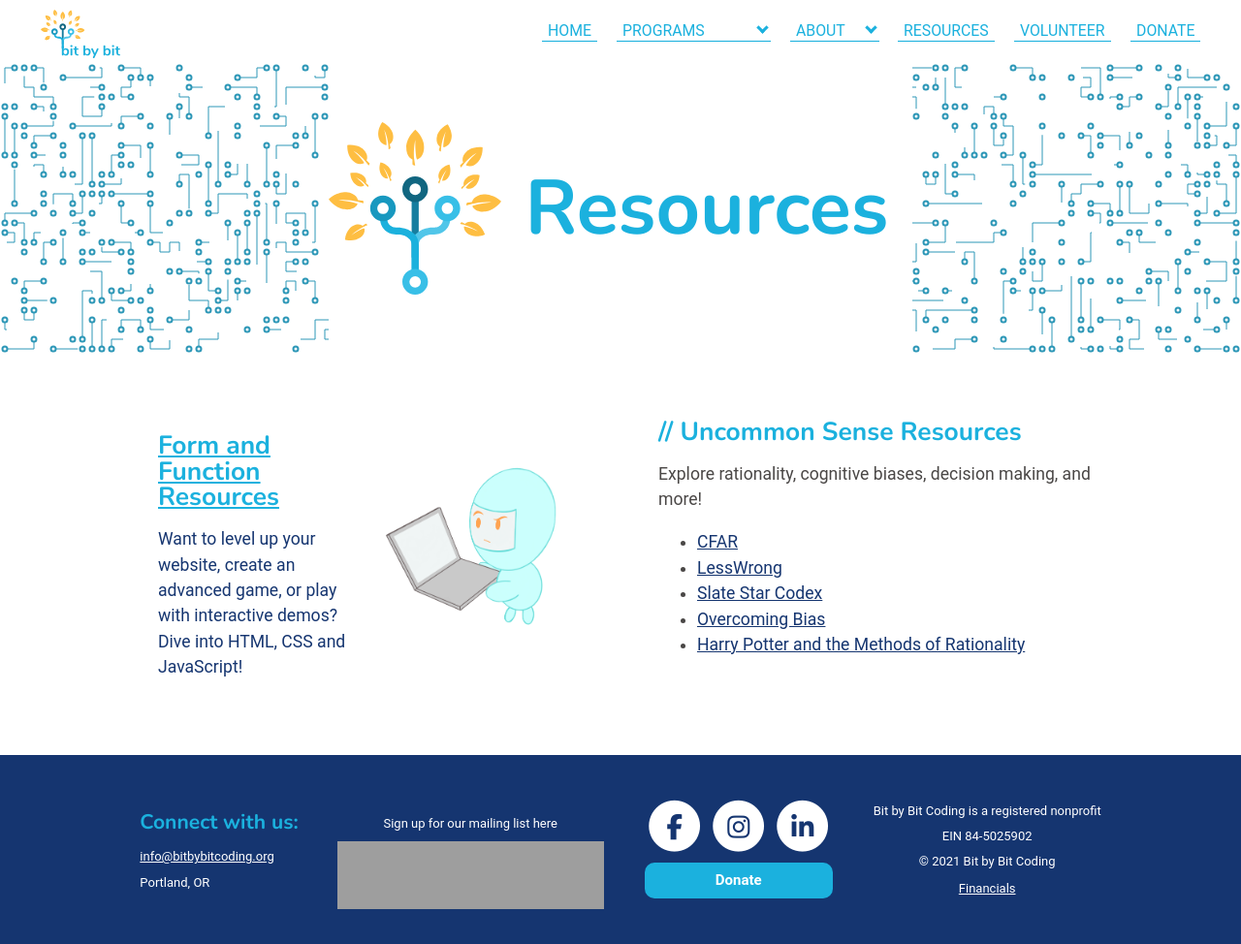
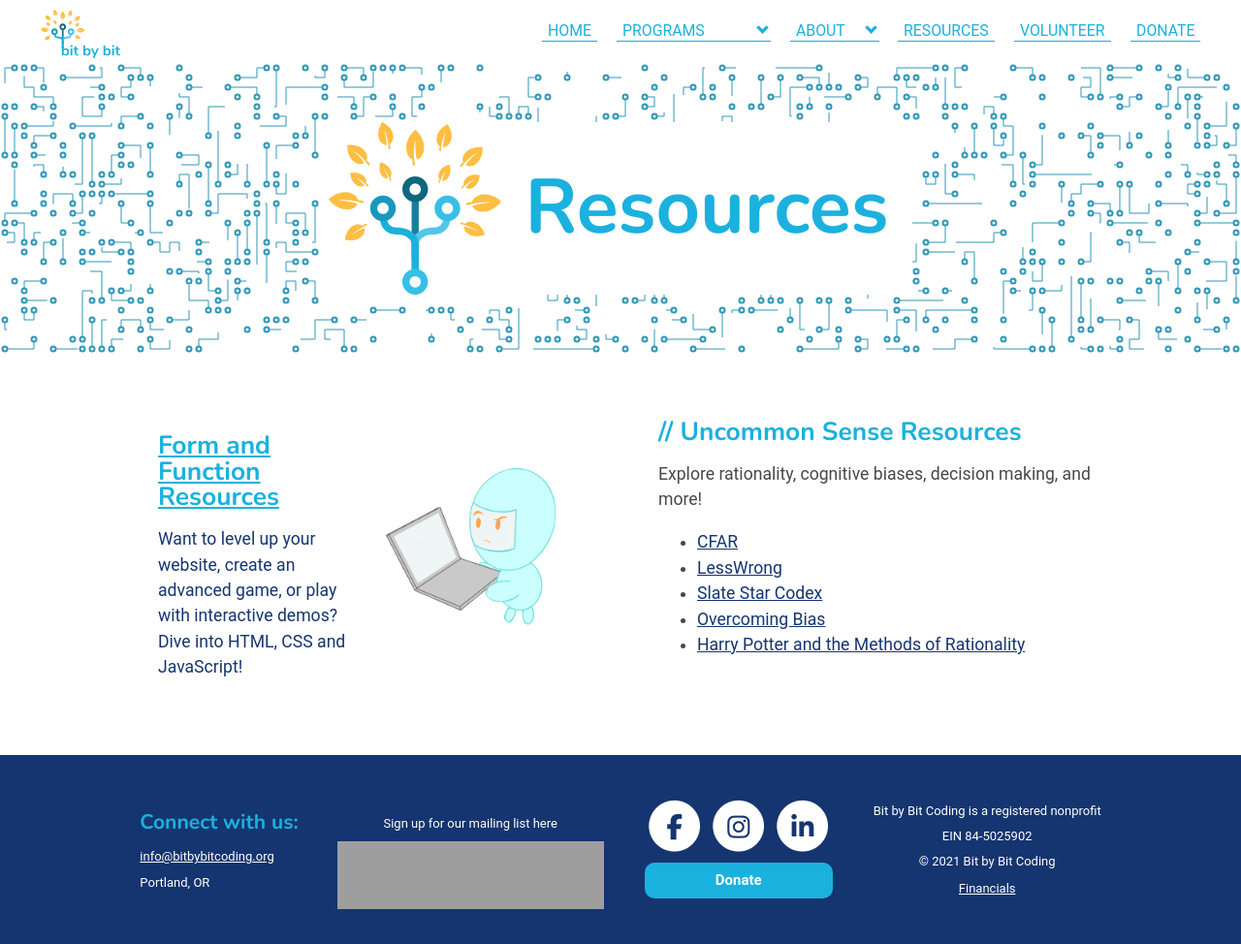
Before and after one commit to bit-by-bit-coding/bxb-website, a Jekyll site: the page built from resources.html, in a window 1280 px wide and 974 px high. Shown: the whole window at 97% size. Built offline with Jekyll 4.4.1, drawn with Linux system fonts in a browser that asks for light colours; nearby versions of some CDN libraries; some web fonts are replaced; grey boxes are pictures that could not be loaded.

```diff
--- a/styles/resources.scss
+++ b/styles/resources.scss
@@ -32,6 +32,7 @@
 
 #logoContainer {
   background-color: #fff;
+  height: max-content;
 }
 
 .bot {
```
